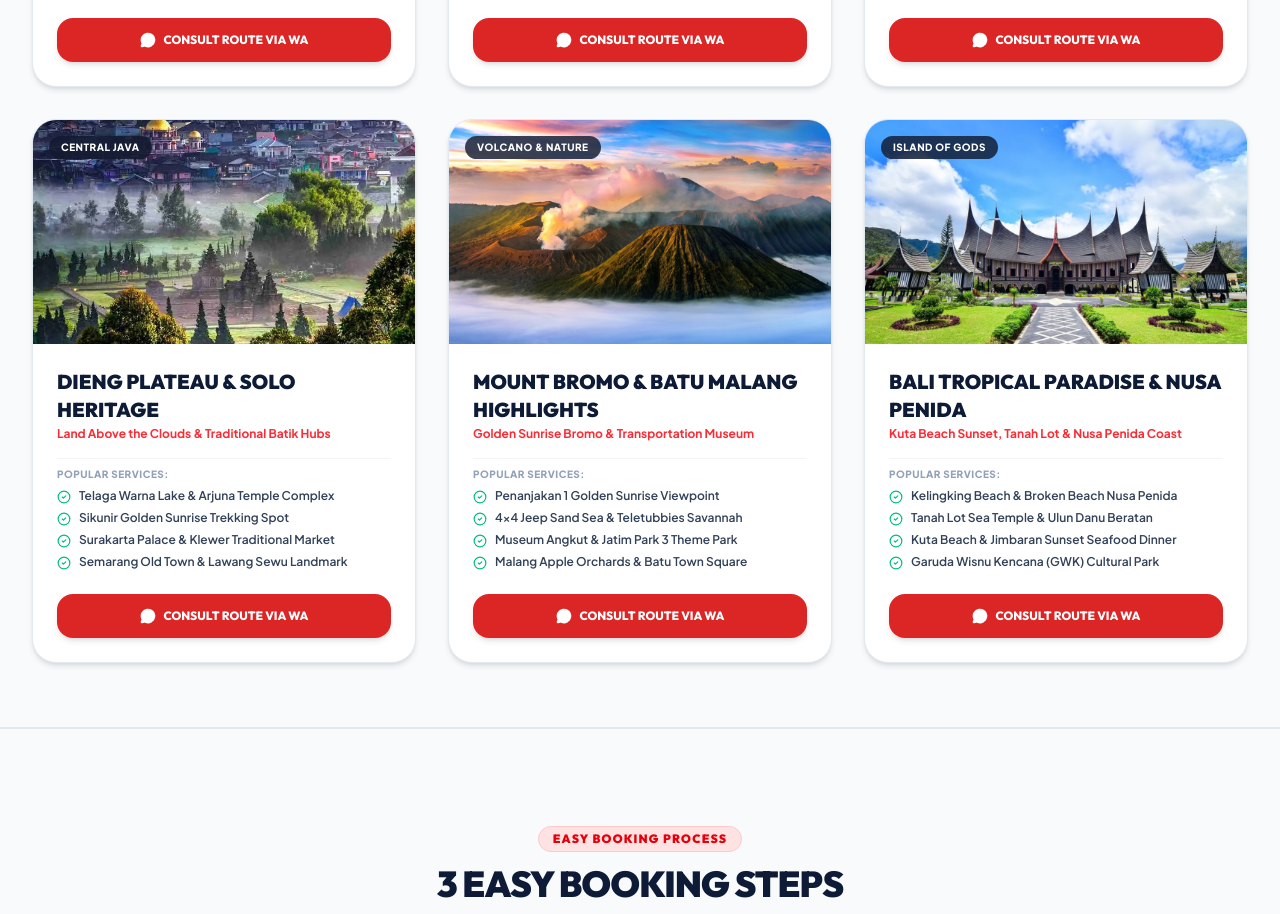
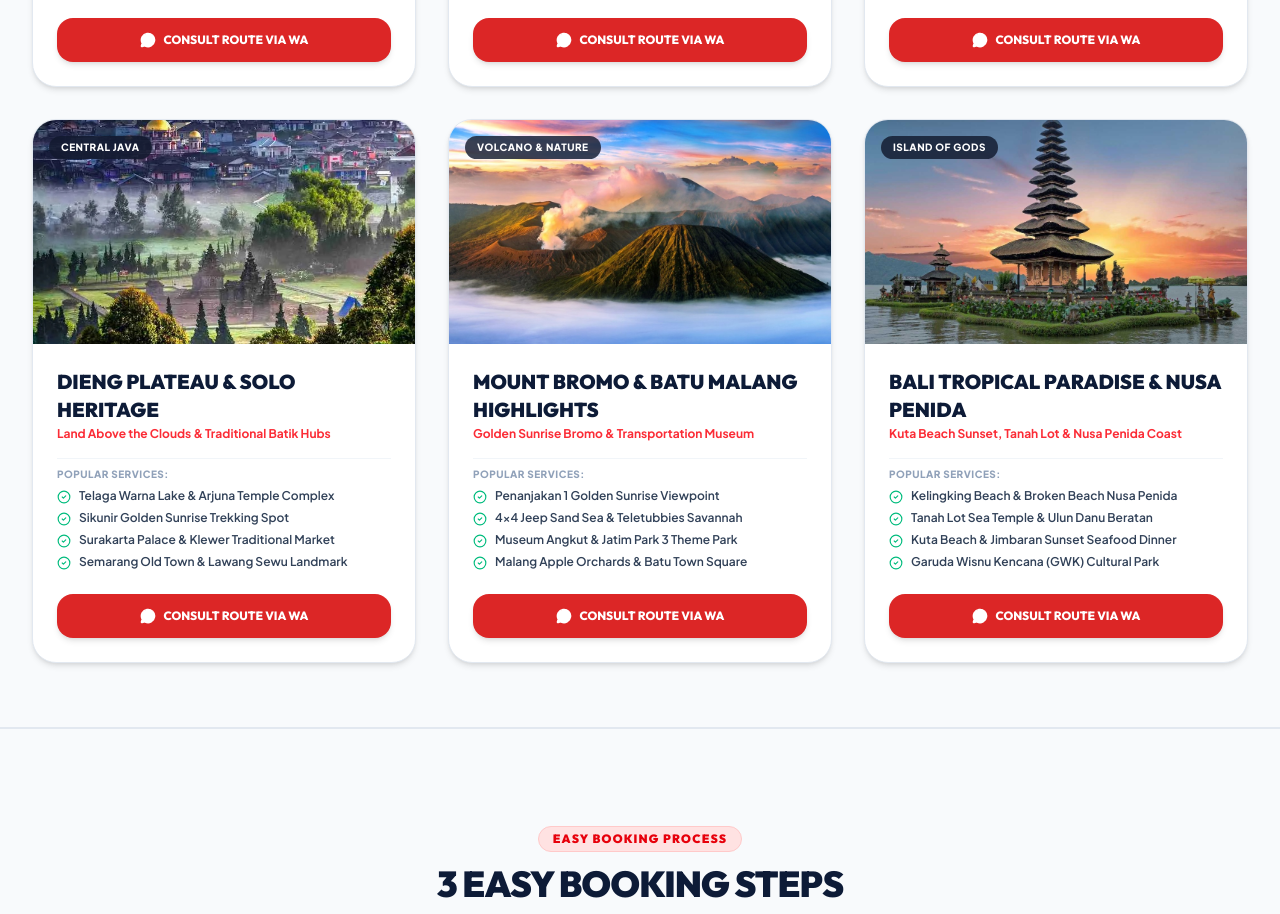
Before and after one commit to Reggyzul/Putri-Munggaran-Travel, a React (Vite) app: page / in a window 1280 px wide. Shown: the part 2600-3514 px from the top of the page. Built offline with nearby package versions, Linux system fonts and the light colour scheme.

Commit message:
Update Bali Paradise & Nusa Penida card with uploaded custom Pura Ulun Danu Beratan photo

```diff
--- a/src/components/DestinationHighlightsPage.tsx
+++ b/src/components/DestinationHighlightsPage.tsx
@@ -125,7 +125,7 @@ export default function DestinationHighlightsPage({ lang, onNavigateHome }: Dest
       subtitleID: 'Pantai Kuta, Tanah Lot & Nusa Penida',
       badgeEN: 'Island of Gods',
       badgeID: 'Pulau Dewata',
-      image: '/dest_padang.avif',
+      image: '/dest_bali.jpg',
       rating: 5.0,
       reviews: 260,
       spotsEN: ['Kelingking Beach & Broken Beach Nusa Penida', 'Tanah Lot Sea Temple & Ulun Danu Beratan', 'Kuta Beach & Jimbaran Sunset Seafood Dinner', 'Garuda Wisnu Kencana (GWK) Cultural Park'],
--- a/src/components/Services.tsx
+++ b/src/components/Services.tsx
@@ -125,7 +125,7 @@ export default function Services({ lang, onViewAllDestinations }: ServicesProps)
       subtitleID: 'Pantai Kuta, Tanah Lot & Nusa Penida',
       badgeEN: 'Island of Gods',
       badgeID: 'Pulau Dewata',
-      image: '/dest_padang.avif',
+      image: '/dest_bali.jpg',
       rating: 5.0,
       reviews: 260,
       spotsEN: ['Kelingking Beach & Broken Beach Nusa Penida', 'Tanah Lot Sea Temple & Ulun Danu Beratan', 'Kuta Beach & Jimbaran Sunset Seafood Dinner', 'Garuda Wisnu Kencana (GWK) Cultural Park'],
```
Also changed, not shown: public/dest_bali.jpg (added).
